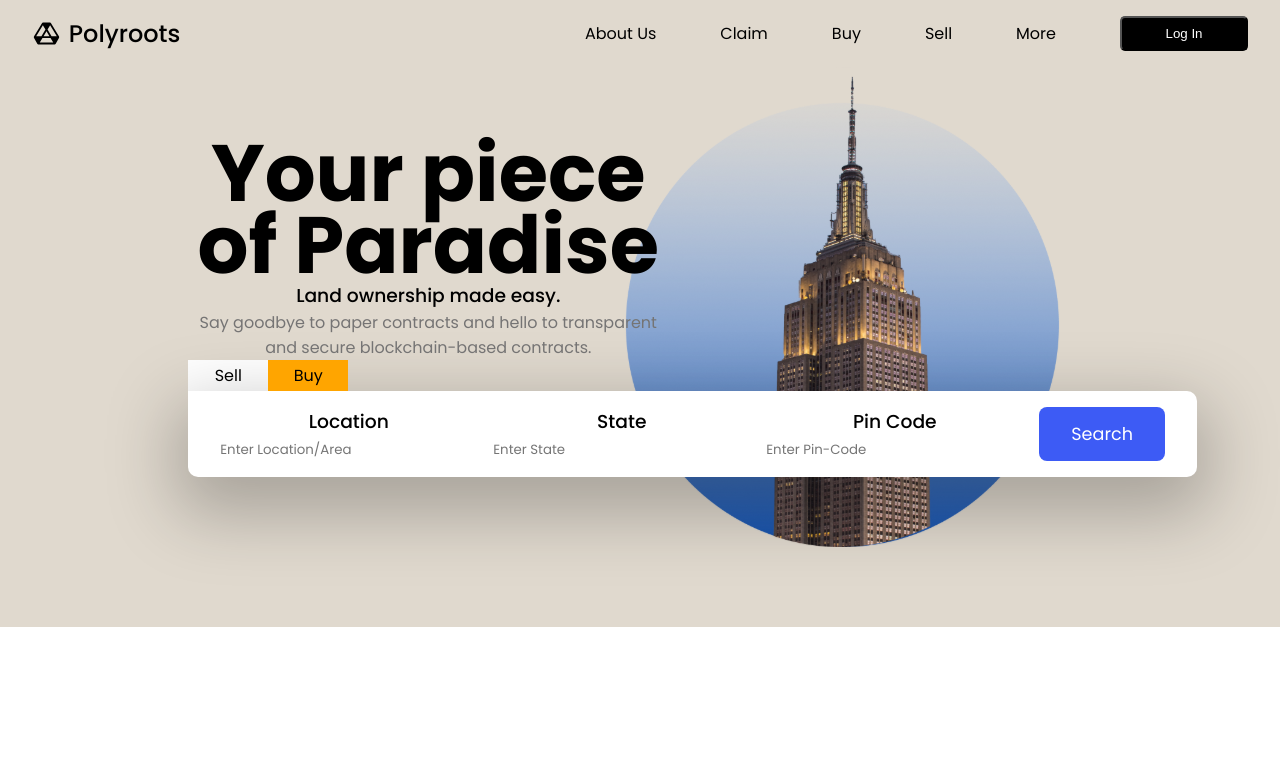
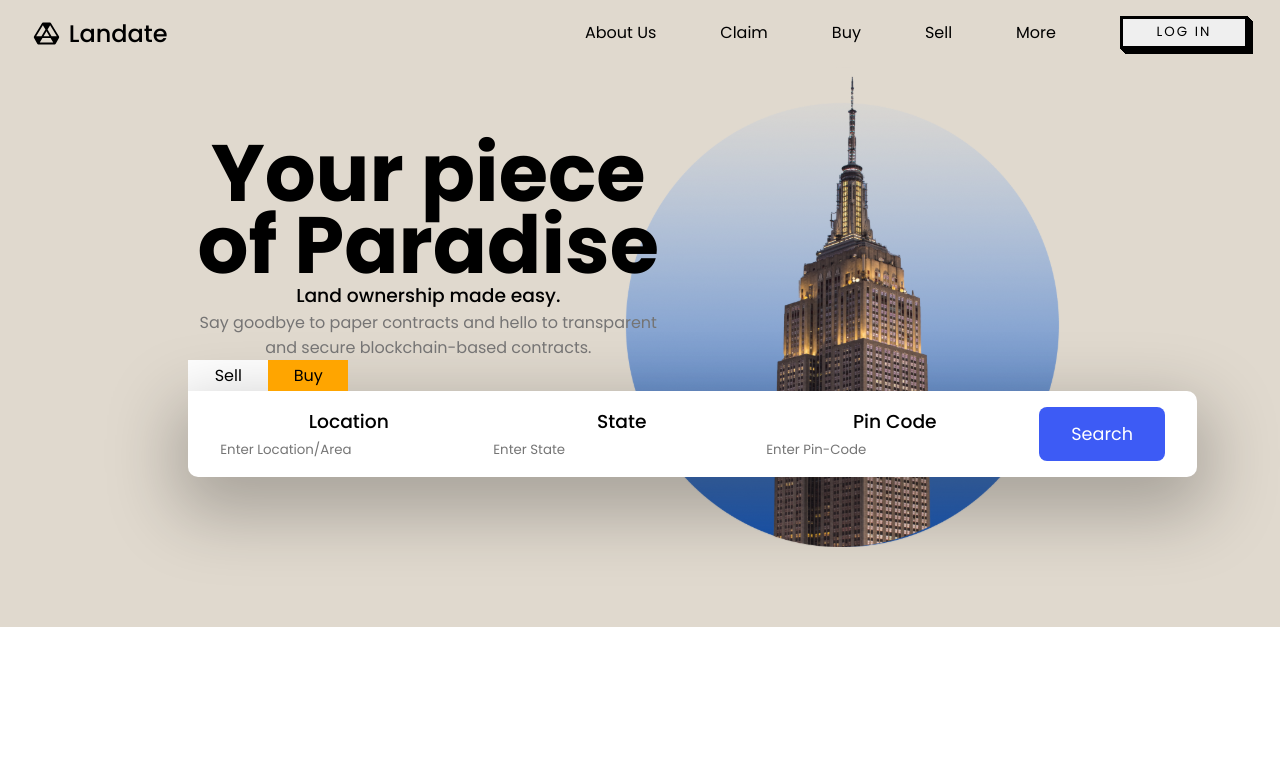
Before and after one commit to The-Origin-Labs/polysite, a React (Create React App) app: page / in a window 1280 px wide. Shown: the top 784 px of the page. Built offline with nearby package versions, Linux system fonts and the light colour scheme.

Commit message:
header login button looks fixed

```diff
--- a/src/components/header/header.components.jsx
+++ b/src/components/header/header.components.jsx
@@ -12,7 +12,7 @@
         <div className='header'>
             <div className="header-left" onClick={() => HandleLogoNav()}>
                 <img src={LOGO} alt="" />
-                <h2 className='logo-title'>Polyroots</h2>
+                <h2 className='logo-title'>Landate</h2>
             </div>
             <div className="header-right">
                 <ul>
--- a/src/components/header/header.styles.css
+++ b/src/components/header/header.styles.css
@@ -36,10 +36,42 @@
     margin-left: 4rem;
 }
 
-.header-login {
+/* .header-login {
     background-color: black;
+    outline: none;
+    border: none;
+    cursor: pointer;
     color:  white;
-    width: 8rem;
     padding: .5rem 2rem;
     border-radius: 5px;
+} */
+
+/* CSS */
+.header-login {
+  font-family: "Poppins", sans-serif;
+  width: 8rem;
+  letter-spacing: 2px;
+  text-decoration: none;
+  text-transform: uppercase;
+  color: #000;
+  cursor: pointer;
+  border: 3px solid;
+  padding: 0.25em 0.5em;
+  box-shadow: 1px 1px 0px 0px, 2px 2px 0px 0px, 3px 3px 0px 0px, 4px 4px 0px 0px, 5px 5px 0px 0px;
+  position: relative;
+  user-select: none;
+  -webkit-user-select: none;
+  touch-action: manipulation;
 }
+
+.header-login:active {
+  box-shadow: 0px 0px 0px 0px;
+  top: 5px;
+  left: 5px;
+}
+
+@media (min-width: 768px) {
+  .header-login {
+    padding: 0.25em 0.75em;
+  }
+}
```
